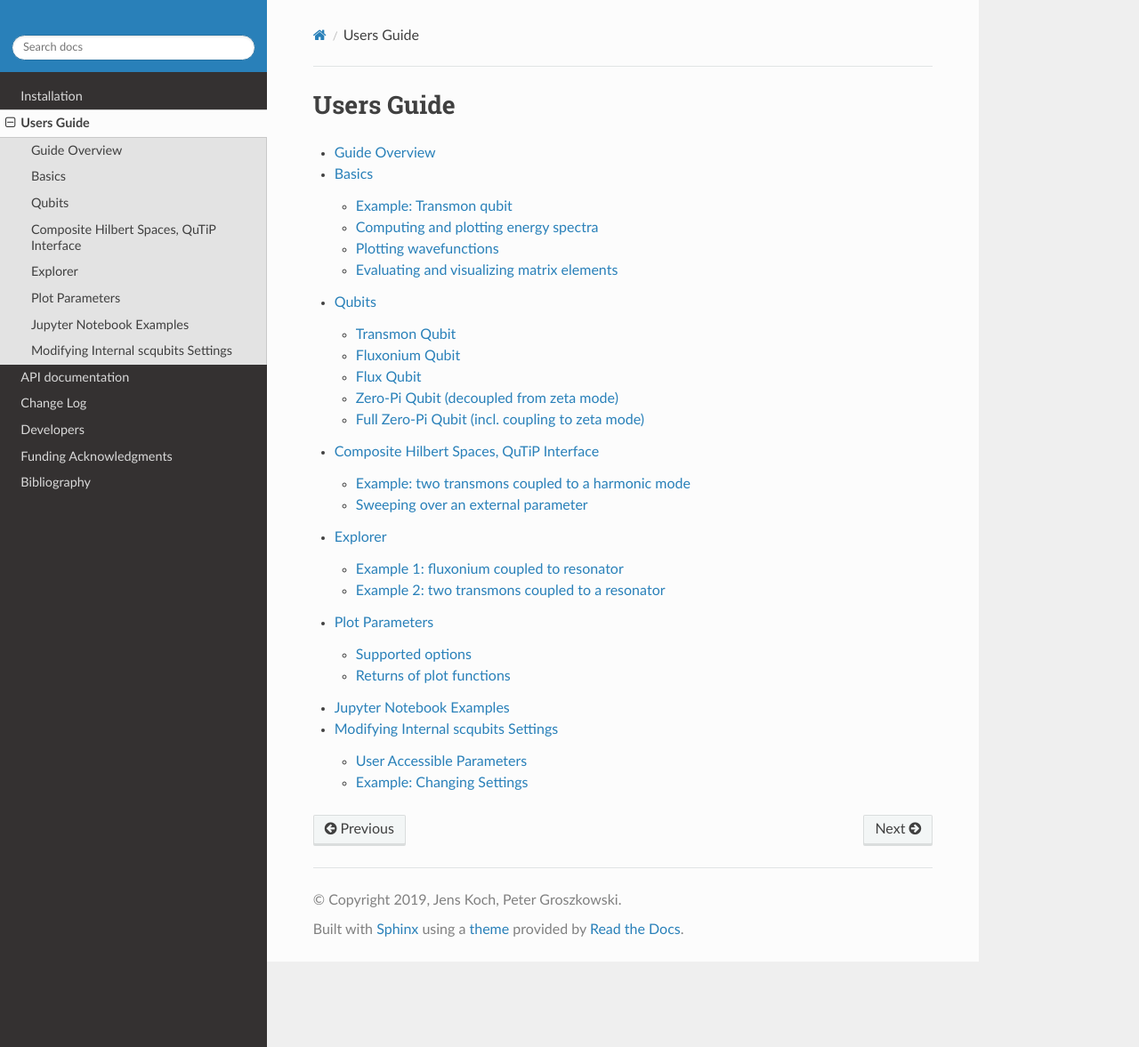
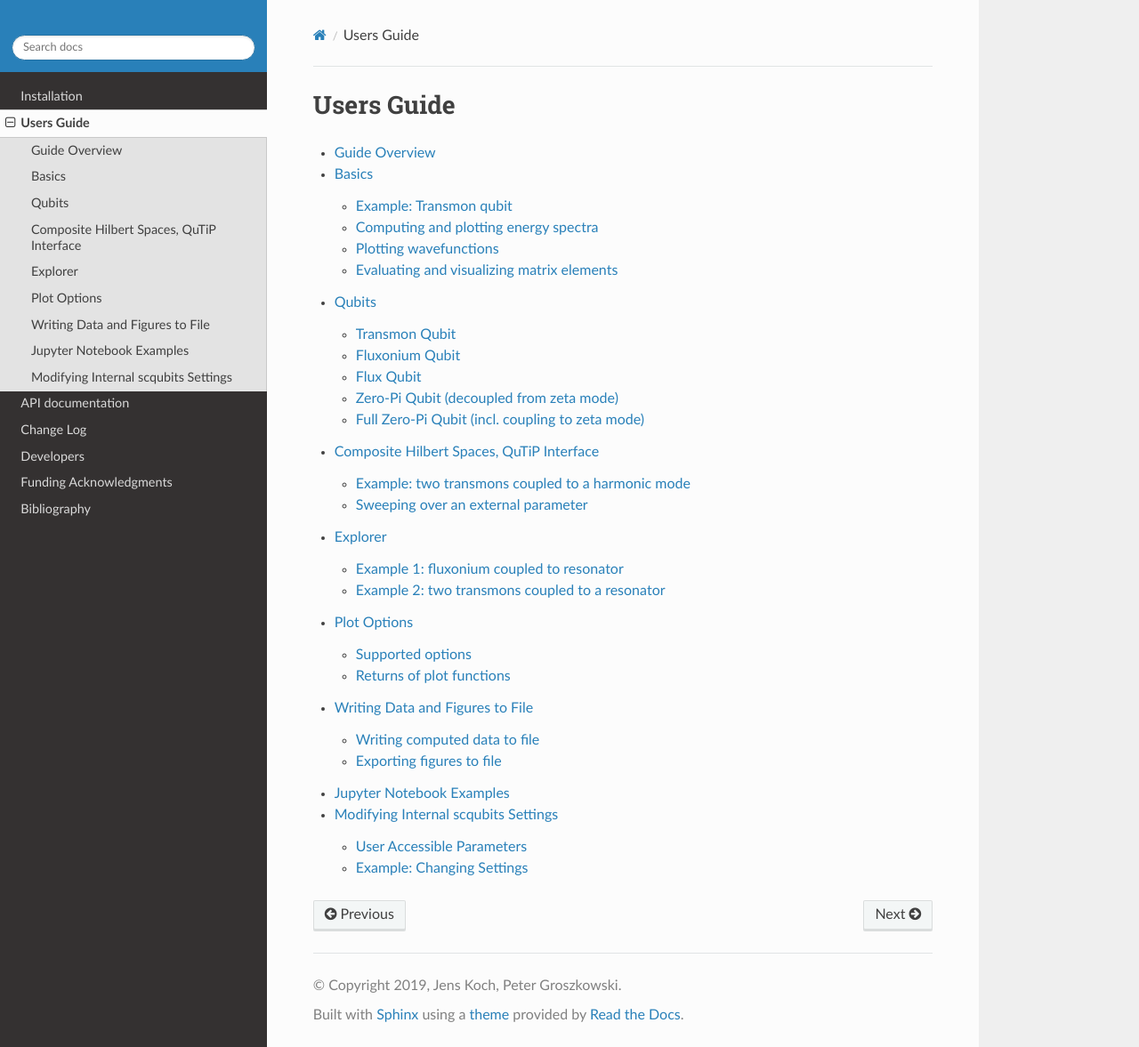
Before and after one commit to scqubits/scqubits, a Sphinx documentation site: the page built from docs/source/guide/guide.rst, in a window 1280 px wide and 1177 px high. Shown: the whole window at 89% size. Built offline with Sphinx 7.4.7 and the Read the Docs theme 2.0.0, drawn with Linux system fonts in a browser that asks for light colours.

Commit message:
add documentation on file i/o; updates

```diff
--- a/docs/source/guide/guide-overview.rst
+++ b/docs/source/guide/guide-overview.rst
@@ -12,5 +12,5 @@ Topics addressed here include the different implemented superconducting qubits,
 QuTiP. The latter allows for simple creation of composite Hilbert spaces, consisting of multiple qubits and/or
 oscillators.
 
-This guide does not mean to be exhaustive. For a complete references see  the :ref:`apidoc` at the end which lists all
+This guide does not mean to be exhaustive. For a complete references see  the :ref:`apidoc` at the end which lists the
 relevant classes and functions of scqubits.
--- a/docs/source/guide/guide-plot-parameters.rst
+++ b/docs/source/guide/guide-plot-options.rst
@@ -1,10 +1,10 @@
 .. scqubits
    Copyright (C) 2019, Jens Koch & Peter Groszkowski
 
-.. _guide_plotparameters:
+.. _guide_plotoptions:
 
 ***************
-Plot Parameters
+Plot Options
 ***************
 
 scqubits implements a number of routines for plotting a variety of viewgraphs, such as one-dimensional and
--- a/docs/source/guide/guide-settings.rst
+++ b/docs/source/guide/guide-settings.rst
@@ -1,7 +1,7 @@
 .. scqubits
    Copyright (C) 2019, Jens Koch & Peter Groszkowski
 
-.. _settings:
+.. _guide-settings:
 
 *************************************
 Modifying Internal scqubits Settings
--- a/docs/source/guide/guide.rst
+++ b/docs/source/guide/guide.rst
@@ -15,6 +15,7 @@ Users Guide
    guide-qubits.rst
    ./ipynb/hilbertspace.ipynb
    ./ipynb/explorer.ipynb
-   guide-plot-parameters.rst
+   guide-plot-options.rst
+   guide-io.rst
    guide-example-ipynb.rst
    guide-settings.rst
```
Also changed, not shown: docs/source/guide/guide-io.rst (added, +62 -0 lines), docs/source/installation.rst (+29 -25 lines), docs/source/guide/ipynb/hilbertspace.ipynb, 2 other files.
